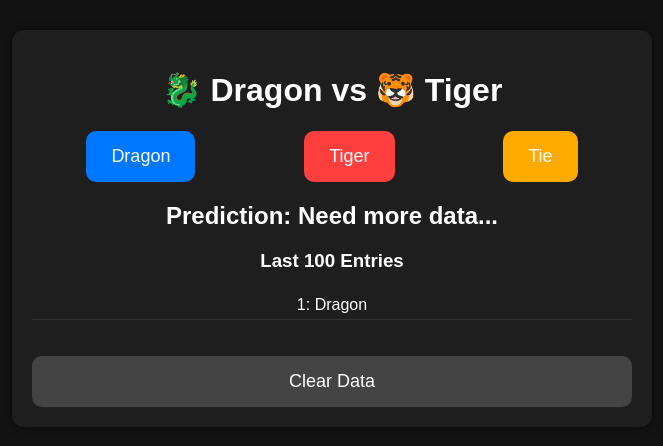
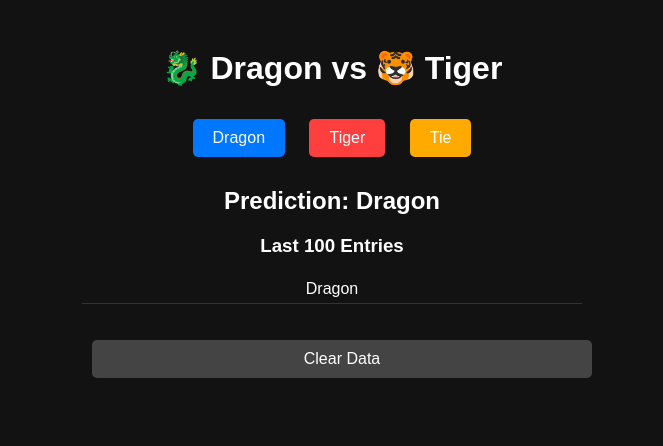
Before and after one commit to Bablo0101/3patti-dragon-vs-tiger_Asad, a plain HTML site: page index.html in a window 1280 px wide. Both pictures are taken after a click on the button "Dragon". Shown: the whole page, without its empty margins (308-971 px from the left). Drawn offline with Linux system fonts and the light colour scheme.

Commit message:
Add files via upload

```diff
--- a/script.js
+++ b/script.js
@@ -1,50 +1,52 @@
-let results = JSON.parse(localStorage.getItem("results")) || [];
 
-function saveAndRender() {
-  if (results.length > 100) {
-    results = results.slice(results.length - 100);
-  }
-  localStorage.setItem("results", JSON.stringify(results));
-  renderHistory();
-  predictNext();
-}
+let results = JSON.parse(localStorage.getItem('results') || '[]');
+const historyList = document.getElementById('historyList');
+const predictionEl = document.getElementById('prediction');
 
 function addResult(result) {
+  if (results.length >= 100) {
+    results.shift();
+  }
   results.push(result);
-  saveAndRender();
-}
-
-function renderHistory() {
-  const list = document.getElementById("historyList");
-  list.innerHTML = "";
-  results.slice().reverse().forEach((item, index) => {
-    const li = document.createElement("li");
-    li.textContent = `${results.length - index}: ${item}`;
-    list.appendChild(li);
-  });
+  localStorage.setItem('results', JSON.stringify(results));
+  renderHistory();
+  updatePrediction();
 }
 
 function clearData() {
   results = [];
-  localStorage.removeItem("results");
+  localStorage.removeItem('results');
   renderHistory();
-  document.getElementById("prediction").textContent = "Waiting...";
+  updatePrediction();
 }
 
-function predictNext() {
-  if (results.length < 5) {
-    document.getElementById("prediction").textContent = "Need more data...";
+function renderHistory() {
+  historyList.innerHTML = '';
+  results.forEach(item => {
+    const li = document.createElement('li');
+    li.textContent = item;
+    historyList.appendChild(li);
+  });
+}
+
+function updatePrediction() {
+  if (results.length === 0) {
+    predictionEl.textContent = 'Waiting...';
     return;
   }
 
-  let counts = { Dragon: 0, Tiger: 0, Tie: 0 };
-  results.slice(-20).forEach((r) => counts[r]++);
+  // Use all 100 results for prediction
+  let count = { Dragon: 0, Tiger: 0, Tie: 0 };
+  results.forEach(item => {
+    count[item]++;
+  });
 
-  let max = Math.max(counts.Dragon, counts.Tiger, counts.Tie);
-  let prediction =
-    Object.keys(counts).find((key) => counts[key] === max) || "Unknown";
+  // Find the most frequent result
+  let max = Math.max(count.Dragon, count.Tiger, count.Tie);
+  let prediction = Object.keys(count).find(key => count[key] === max);
 
-  document.getElementById("prediction").textContent = prediction;
+  predictionEl.textContent = prediction;
 }
 
-saveAndRender();
+renderHistory();
+updatePrediction();
--- a/style.css
+++ b/style.css
@@ -1,36 +1,23 @@
+
 body {
+  font-family: Arial, sans-serif;
   background-color: #121212;
-  color: #ffffff;
-  font-family: Arial, sans-serif;
-  margin: 0;
-  padding: 0;
+  color: #fff;
+  text-align: center;
+  padding: 20px;
 }
 .container {
-  max-width: 600px;
-  margin: 30px auto;
-  padding: 20px;
-  background-color: #1e1e1e;
-  border-radius: 12px;
-  box-shadow: 0 0 10px rgba(0,0,0,0.5);
-}
-h1, h2, h3 {
-  text-align: center;
-}
-.buttons {
-  display: flex;
-  justify-content: space-around;
-  margin: 20px 0;
+  max-width: 500px;
+  margin: auto;
 }
 button {
-  padding: 15px 25px;
+  padding: 10px 20px;
+  margin: 10px;
   border: none;
-  border-radius: 10px;
-  font-size: 18px;
+  color: white;
+  font-size: 16px;
   cursor: pointer;
-  color: white;
-}
-button:hover {
-  opacity: 0.8;
+  border-radius: 5px;
 }
 button:nth-child(1) {
   background-color: #0077ff;
```
Also changed, not shown: index.html (+2 -0 lines).
